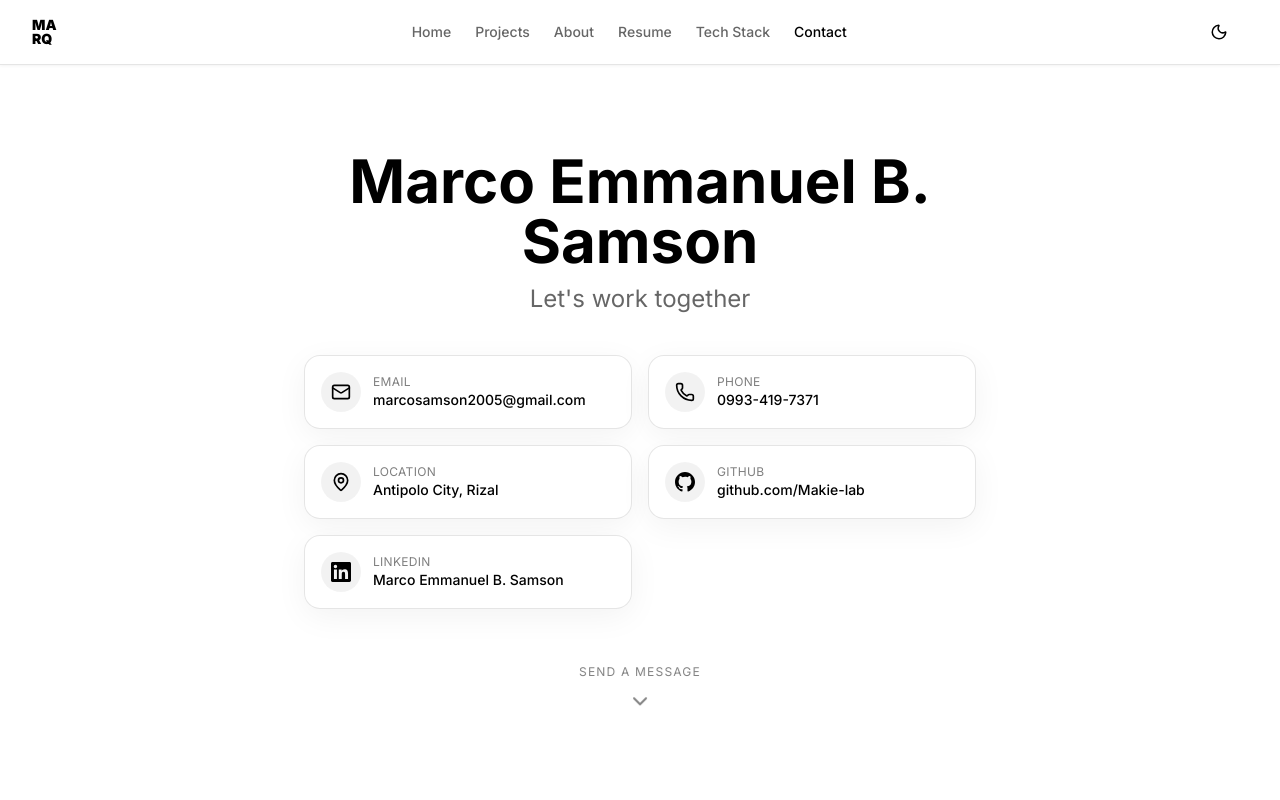
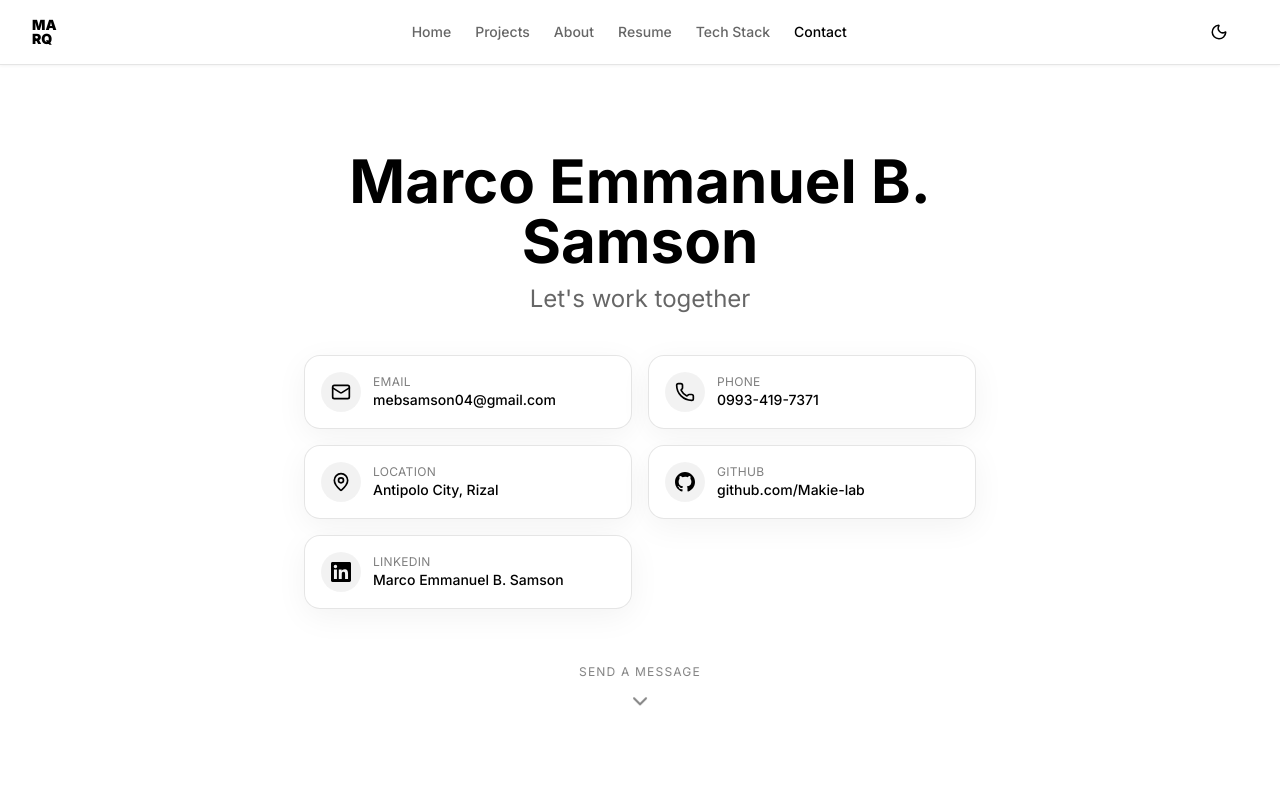
Before and after one commit to Makie-lab/marqprojects, a Next.js app: page /contact in a window 1280 px wide. Shown: the top 800 px of the page. Built offline with nearby package versions, Linux system fonts and the light colour scheme.

Commit message:
update: change to mebsamson04@gmail.com

```diff
--- a/src/app/contact/page.tsx
+++ b/src/app/contact/page.tsx
@@ -42,8 +42,8 @@ const contactInfo: ContactInfoItem[] = [
   {
     icon: Mail,
     label: "Email",
-    value: "marcosamson2005@gmail.com",
-    href: "mailto:marcosamson2005@gmail.com",
+    value: "mebsamson04@gmail.com",
+    href: "mailto:mebsamson04@gmail.com",
   },
   {
     icon: Phone,
```
